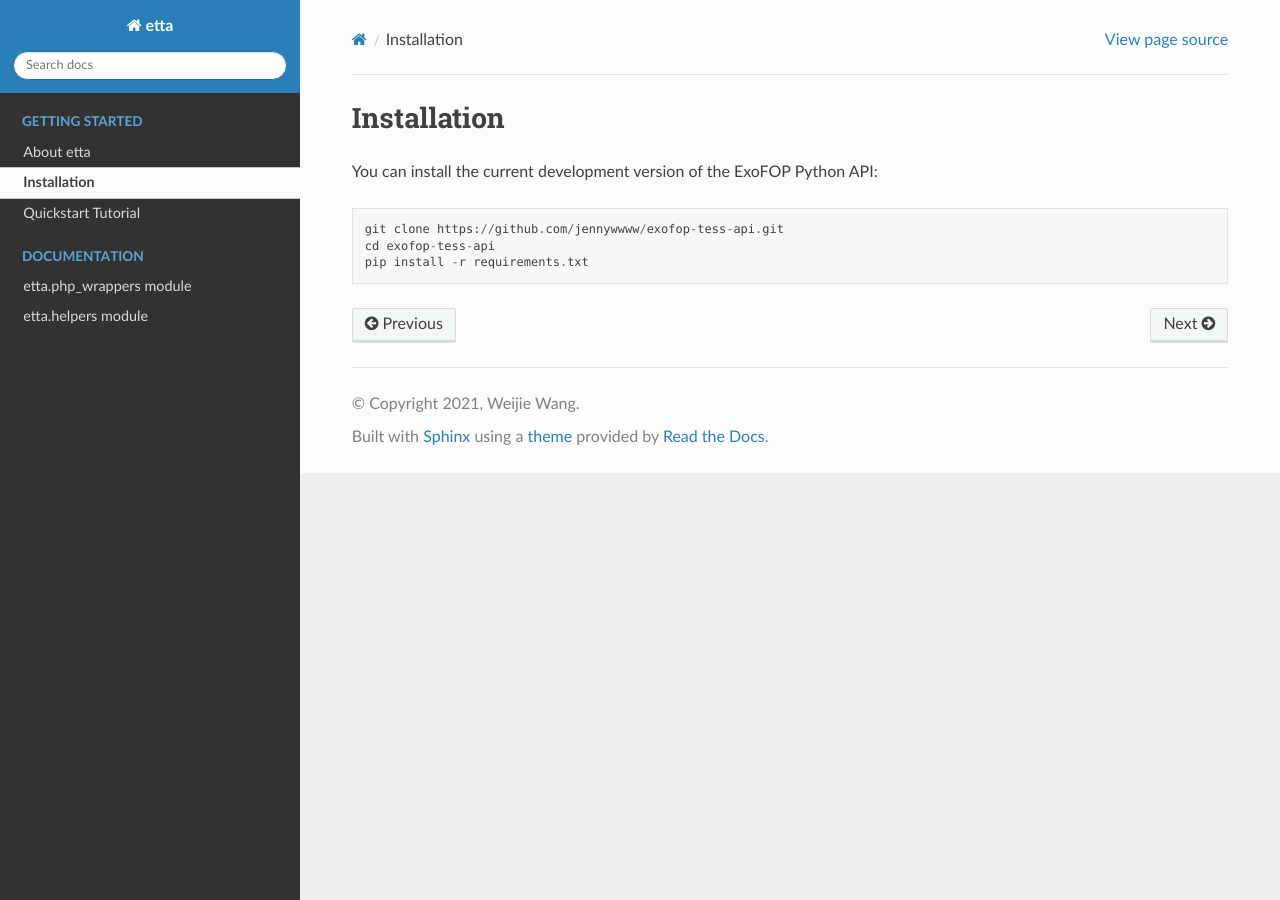
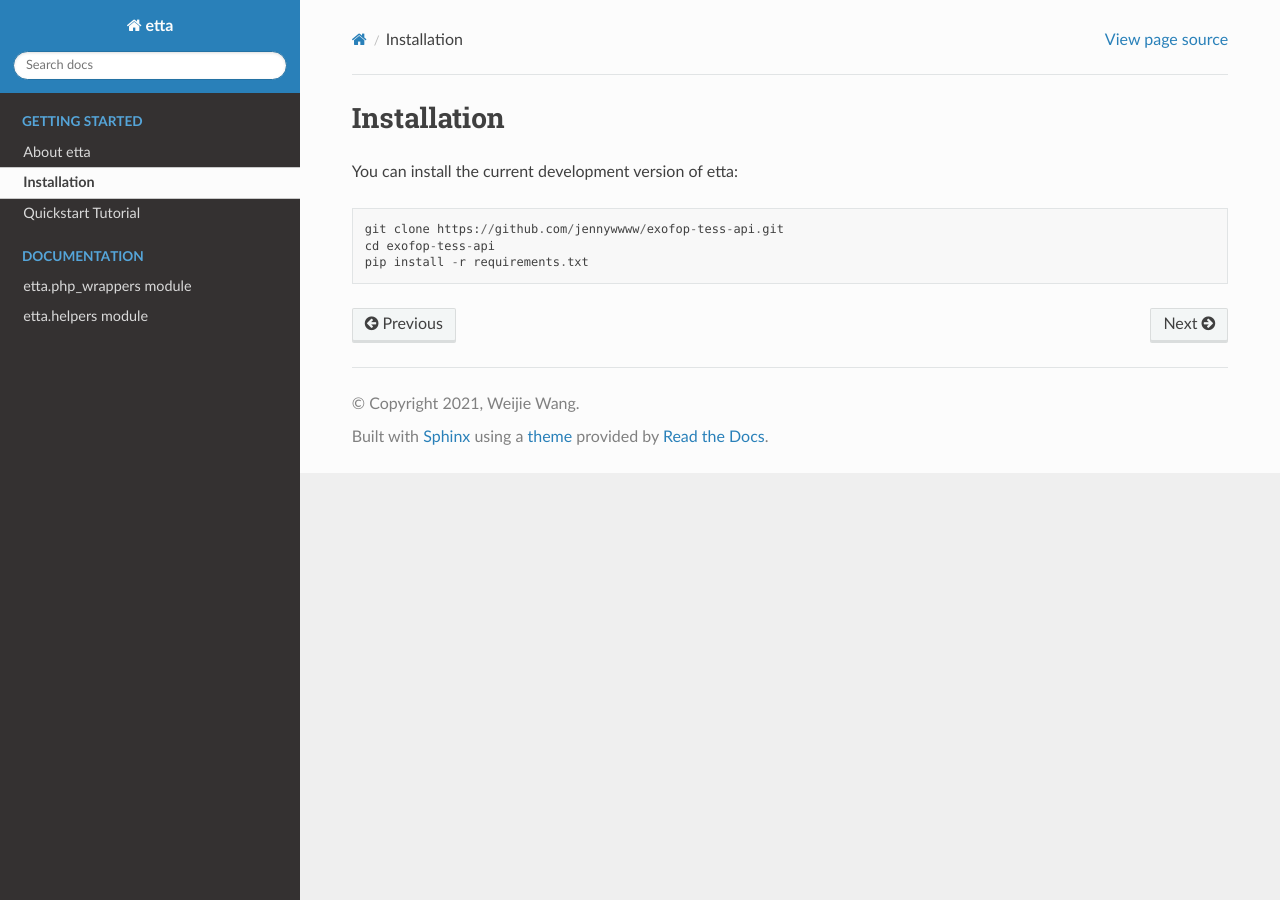
Before and after one commit to jennywwww/etta, a Sphinx documentation site: the page built from docs/source/getting-started/installation.rst, in a window 1280 px wide. Built offline with Sphinx 7.4.7 and the Read the Docs theme 2.0.0, drawn with Linux system fonts in a browser that asks for light colours.

```diff
--- a/docs/source/getting-started/installation.rst
+++ b/docs/source/getting-started/installation.rst
@@ -1,7 +1,7 @@
 Installation
 ============
 
-You can install the current development version of the ExoFOP Python API::
+You can install the current development version of etta::
 
   git clone https://github.com/jennywwww/exofop-tess-api.git
   cd exofop-tess-api
```
Also changed, not shown: docs/source/getting-started/tutorial.ipynb.
